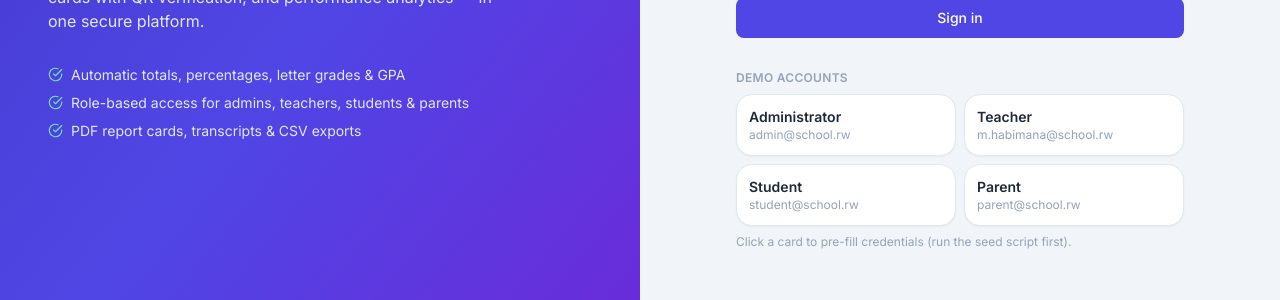
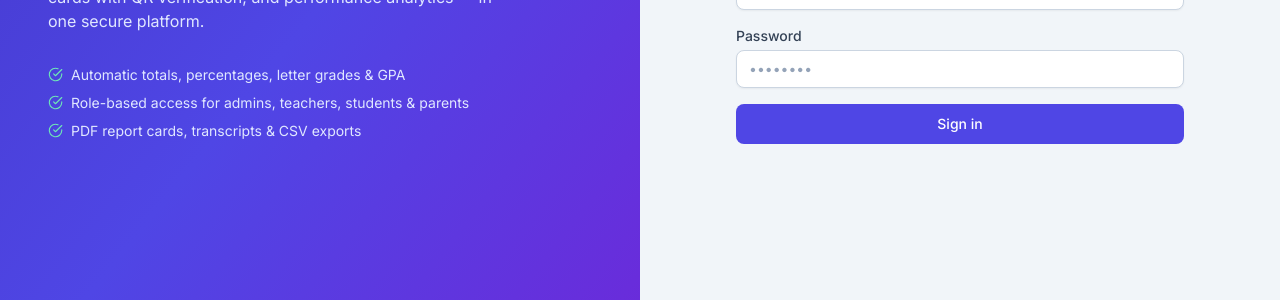
Before and after one commit to Jallah-lj/school-grading-system, a React (Vite) app in the folder client/: page /login in a window 1280 px wide. Shown: the part 394-694 px from the top of the page. Built offline with nearby package versions, Linux system fonts and the light colour scheme; no server answers.

Commit message:
Remove demo accounts section from login page
Co-authored-by: arena-agent <297053741+arena-agent@users.noreply.github.com>

```diff
--- a/client/src/pages/Login.tsx
+++ b/client/src/pages/Login.tsx
@@ -14,13 +14,6 @@ const schema = z.object({
   password: z.string().min(1, 'Password is required'),
 });
 type FormValues = z.infer<typeof schema>;
-
-const DEMO = [
-  { role: 'Administrator', email: 'admin@school.rw', password: 'Admin@123' },
-  { role: 'Teacher', email: 'm.habimana@school.rw', password: 'Teacher@123' },
-  { role: 'Student', email: 'student@school.rw', password: 'Student@123' },
-  { role: 'Parent', email: 'parent@school.rw', password: 'Parent@123' },
-];
 
 export default function Login() {
   const { login } = useAuth();
@@ -103,19 +96,7 @@ export default function Login() {
             </button>
           </form>
 
-          <div className="mt-8">
-            <div className="text-xs font-semibold uppercase tracking-wide text-slate-400">Demo accounts</div>
-            <div className="mt-2 grid grid-cols-2 gap-2">
-              {DEMO.map((d) => (
-                <button key={d.email} type="button" onClick={() => fill(d.email, d.password)}
-                  className="card p-3 text-left transition hover:border-indigo-300 hover:shadow-md">
-                  <div className="text-sm font-semibold">{d.role}</div>
-                  <div className="truncate text-xs text-slate-400">{d.email}</div>
-                </button>
-              ))}
-            </div>
-            <p className="mt-2 text-xs text-slate-400">Click a card to pre-fill credentials (run the seed script first).</p>
-          </div>
+
         </div>
       </div>
     </div>
```
